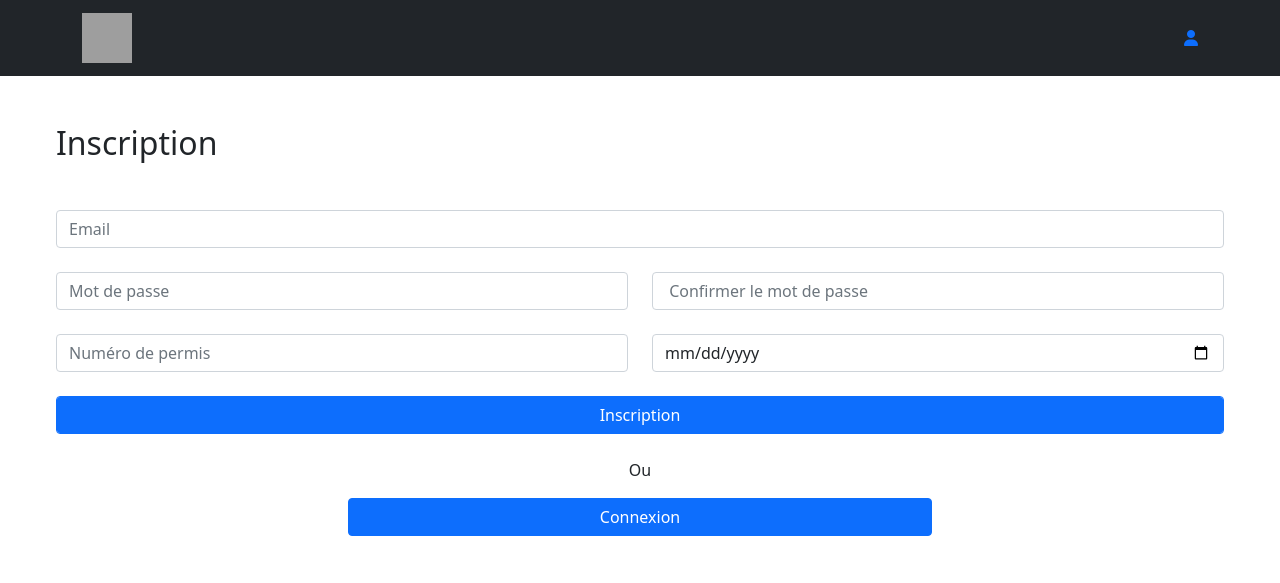
After one commit to aniamrstc/FindCar, a PHP site: page /vue/Inscription.php in a window 1280 px wide. The commit adds this page. Shown: the top 583 px of the page. Run offline with PHP 8.4, Linux system fonts and the light colour scheme; some libraries are stand-ins or nearby versions; grey boxes are pictures that could not be loaded.

Commit message:
style inscription

```diff
--- /dev/null
+++ b/src/public/vue/Inscription.php
@@ -0,0 +1,63 @@
+<!DOCTYPE html>
+<html lang="fr">
+
+<head>
+    <meta charset="UTF-8">
+    <meta http-equiv="X-UA-Compatible" content="IE=edge">
+    <meta name="viewport" content="width=device-width, initial-scale=1.0">
+    <link href="https://cdn.jsdelivr.net/npm/bootstrap@5.0.2/dist/css/bootstrap.min.css" rel="stylesheet" integrity="sha384-EVSTQN3/azprG1Anm3QDgpJLIm9Nao0Yz1ztcQTwFspd3yD65VohhpuuCOmLASjC" crossorigin="anonymous">
+    <script src="https://kit.fontawesome.com/865258096d.js" crossorigin="anonymous"></script>
+    <title>Inscription</title>
+</head>
+
+<body>
+    <nav class="navbar navbar-dark bg-dark">
+        <div class="container">
+            <a class="navbar-brand" href="#">
+                <img src="../../assets/LogoMini.PNG" alt="" width="50" height="50">
+            </a>
+            <a class="d-flex" href="#">
+                <i class="fa-solid fa-user"></i>
+            </a>
+        </div>
+    </nav>
+    <div>
+        <div class="card-body p-4 p-md-5">
+            <h2 class="mb-4 pb-2 pb-md-0 mb-md-5 px-md-2">Inscription </h2>
+            <form method="POST" class="px-md-2">
+
+            <div class="form-outline mb-4">
+                <input type="text" name="email" id="email" placeholder="Email" class="form-control">
+            </div>
+                <div class="row">
+                    <div class="col-md-6 mb-4">
+
+                        <input type="password" name="password" id="password" placeholder="Mot de passe" class="form-control">
+                    </div>
+                    <div class="col-md-6 mb-4">
+                        <input type="password" name="Retypepassword" id="Retypepassword" placeholder=" Confirmer le mot de passe" class="form-control">
+                    </div>
+                </div>
+                <div class="row">
+                    <div class="col-md-6 mb-4">
+                        <input type="text" name="numPermis" id="NumPermis" placeholder="Numéro de permis" class="form-control">
+                    </div>
+                    <div class="col-md-6 mb-4">
+                        <input type="date" name="date" id="date" placeholder="Date de naissance " class="form-control">
+                    </div>
+                </div>
+                <div class="form-outline mb-4">
+                <input type="submit" name="inscription" id="Inscription" value="Inscription"class="form-control btn btn-primary" >
+                </div>
+                <div class="d-flex justify-content-center align-items-center">
+                <p>Ou</p>
+                </div>
+                <div class="d-flex justify-content-center align-items-center">
+                <input type="submit" name="connexion" id="Connexion" value="Connexion" class="btn btn-primary col-6">
+                </div>
+            </form>
+        </div>
+    </div>
+</body>
+
+</html>
--- a/src/public/vue/index.php
+++ b/src/public/vue/index.php
@@ -1,5 +1,5 @@
 <!DOCTYPE html>
-<html lang="en">
+<html lang="fr">
 
 <head>
     <meta charset="UTF-8">
```
